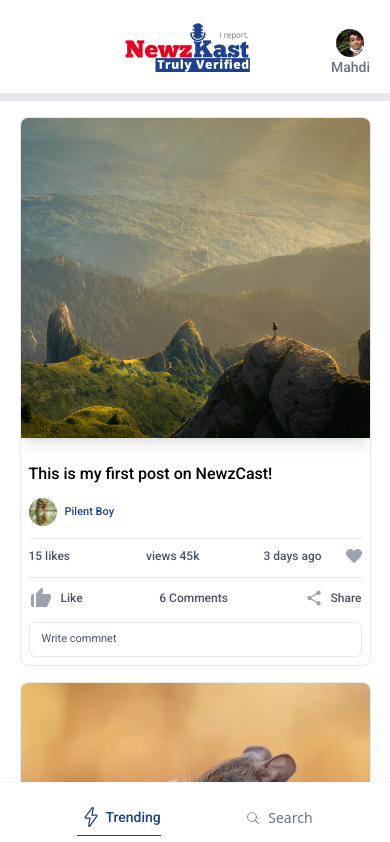
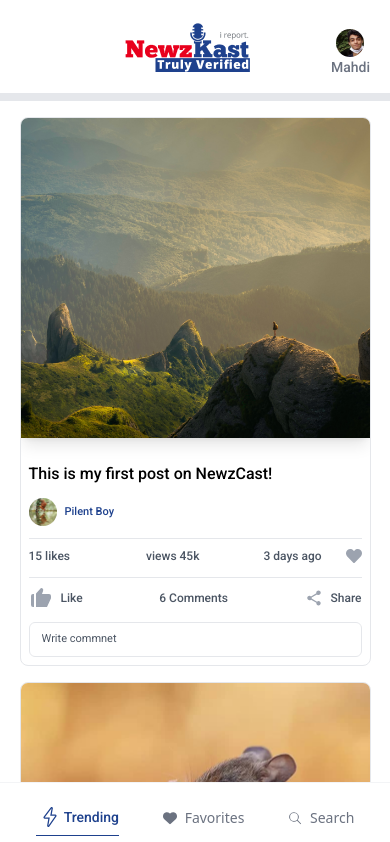
Before and after one commit to pilentboy/NewzCast, a React (Create React App) app: page /newzcast in a window 390 px wide. Shown: the top 842 px of the page. Built offline with nearby package versions, Linux system fonts and the light colour scheme.

Commit message:
create UserProfile and use it in HomeNav

```diff
--- a/src/components/home/HomeNav.jsx
+++ b/src/components/home/HomeNav.jsx
@@ -5,7 +5,6 @@ import HomeNavLink from "./HomeNavLink"
 import { FaHeart } from "react-icons/fa6";
 import { SlEnergy } from "react-icons/sl";
 import { GoSearch } from "react-icons/go";
-import ProfilePic from "../profile/ProfilePic";
 import UserPic from '../../assets/images/userprof.jpg'
 import { useContext, useState } from "react";
 import { LoginContext } from "../../context/LoginContext";
@@ -61,7 +60,7 @@ function HomeNav() {
                             Trending
                         </Link>
 
-                        <HomeNavLink target={'favorites'} styles={'hidden md:block'} linkTitle={'Favorites'}>
+                        <HomeNavLink target={'favorites'}  linkTitle={'Favorites'}>
                             <FaHeart className="duration-200  hover:text-red-700 " />
                         </HomeNavLink>
 
```
